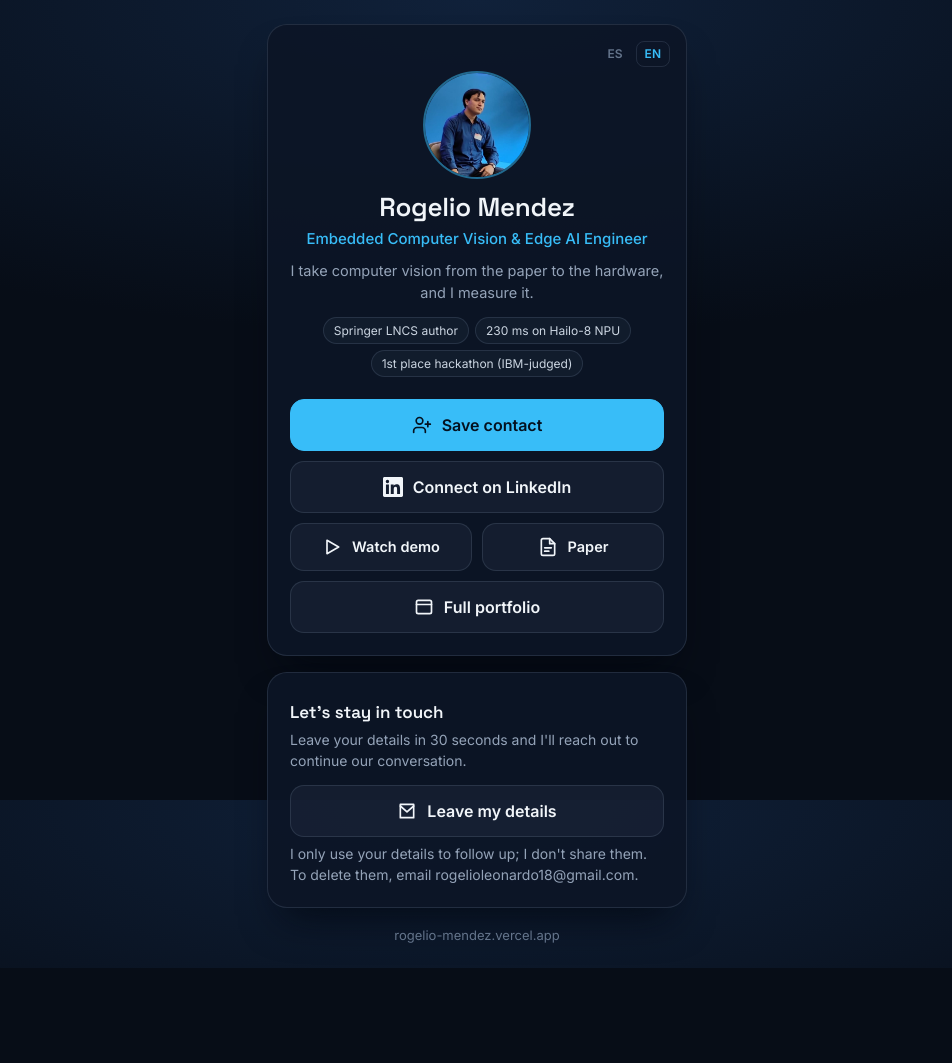
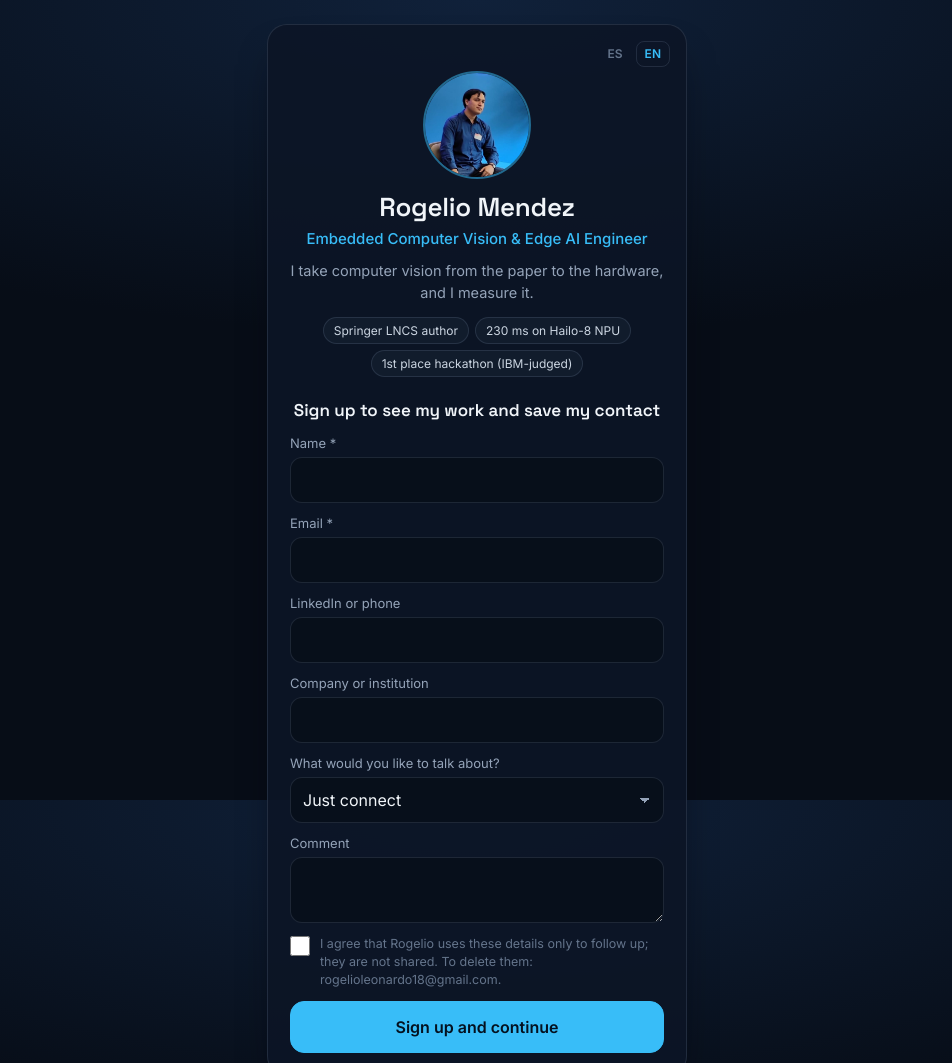
Before and after one commit to Rogelio756/rogelio-leonardo-portfolio, a website: page card.html in a window 1280 px wide. Shown: the top 1063 px of the page, without its empty margins (163-1115 px from the left). Before the commit the page ends 968 px from the top, so only its background shows below. Drawn offline with Linux system fonts and the light colour scheme.

Commit message:
feat: gated registration on /card

```diff
--- a/card.html
+++ b/card.html
@@ -85,6 +85,26 @@
     footer { text-align: center; }
     footer a { color: var(--dim); font-size: 13px; text-decoration: none; }
     footer a:hover { color: var(--cyan); }
+    .gate { margin-top: 22px; text-align: left; display: flex; flex-direction: column; gap: 12px; }
+    .gate h2 { font: 600 17px/1.3 "Space Grotesk", "Inter", sans-serif; text-align: center; margin-bottom: 2px; }
+    .gate label { display: flex; flex-direction: column; gap: 6px; font-size: 13px; color: var(--muted); }
+    .gate input:not([type="checkbox"]), .gate select, .gate textarea {
+      width: 100%; min-height: 46px; border-radius: 12px; border: 1px solid var(--edge);
+      background: rgba(7, 13, 23, 0.7); color: var(--text); font: 16px/1.3 "Inter", sans-serif;
+      padding: 11px 12px; outline: none; -webkit-appearance: none; appearance: none;
+    }
+    .gate textarea { resize: vertical; min-height: 64px; }
+    .gate select { background-image: linear-gradient(45deg, transparent 50%, var(--muted) 50%), linear-gradient(135deg, var(--muted) 50%, transparent 50%);
+      background-position: calc(100% - 18px) 50%, calc(100% - 13px) 50%; background-size: 5px 5px; background-repeat: no-repeat; padding-right: 34px; }
+    .gate input:focus, .gate select:focus, .gate textarea:focus { border-color: var(--cyan); box-shadow: 0 0 0 3px rgba(56, 189, 248, 0.18); }
+    .gate .consent { flex-direction: row; align-items: flex-start; gap: 10px; font-size: 12.5px; line-height: 1.45; color: var(--dim); }
+    .gate .consent input { width: 20px; height: 20px; margin-top: 1px; accent-color: var(--cyan); flex: none; }
+    .gate .hp { position: absolute; left: -9999px; width: 1px; height: 1px; opacity: 0; }
+    .gate .err { color: #FCA5A5; font-size: 13px; min-height: 0; }
+    .gate .err:empty { display: none; }
+    .btn[disabled] { opacity: 0.6; pointer-events: none; }
+    .thanks { color: var(--cyan); font-size: 14.5px; font-weight: 500; text-align: center; }
+    .actions[hidden], .gate[hidden], .thanks[hidden] { display: none; }
     .toast {
       position: fixed; left: 50%; bottom: max(20px, env(safe-area-inset-bottom));
       transform: translateX(-50%) translateY(20px); opacity: 0;
@@ -112,7 +132,29 @@
         <span data-i18n="proof3">1er lugar hackathon (jurado IBM)</span>
       </div>
 
-      <div class="actions">
+      <form class="gate" id="gate" novalidate>
+        <h2 data-i18n="gateTitle">Regístrate para ver mi trabajo y guardar mi contacto</h2>
+        <label><span data-i18n="fName">Nombre *</span><input name="nombre" autocomplete="name" required maxlength="120"></label>
+        <label><span data-i18n="fEmail">Correo *</span><input name="correo" type="email" autocomplete="email" inputmode="email" required maxlength="160"></label>
+        <label><span data-i18n="fContact">LinkedIn o teléfono</span><input name="contacto" maxlength="200"></label>
+        <label><span data-i18n="fCompany">Empresa o institución</span><input name="empresa" autocomplete="organization" maxlength="160"></label>
+        <label><span data-i18n="fTopic">¿De qué te gustaría hablar?</span>
+          <select name="tema">
+            <option value="Colaboración técnica" data-i18n="t1">Colaboración técnica</option>
+            <option value="Oportunidad laboral" data-i18n="t2">Oportunidad laboral</option>
+            <option value="Investigación" data-i18n="t3">Investigación</option>
+            <option value="Solo conectar" data-i18n="t4" selected>Solo conectar</option>
+          </select>
+        </label>
+        <label><span data-i18n="fComment">Comentario</span><textarea name="comentario" rows="2" maxlength="1000"></textarea></label>
+        <input class="hp" name="website" tabindex="-1" autocomplete="off" aria-hidden="true">
+        <label class="consent"><input type="checkbox" name="consent" required><span data-i18n="privacy">Acepto que Rogelio use estos datos solo para darme seguimiento; no se comparten. Para borrarlos: rogelioleonardo18@gmail.com.</span></label>
+        <p class="err" id="err" role="alert"></p>
+        <button class="btn primary" type="submit" id="submit"><span data-i18n="submit">Registrarme y continuar</span></button>
+      </form>
+
+      <div class="actions" id="actions" hidden>
+        <p class="thanks" id="thanks" data-i18n="thanks">¡Gracias! Te escribo pronto.</p>
         <a class="btn primary" href="assets/rogelio-mendez.vcf" download="Rogelio-Mendez.vcf" data-track="guardar_contacto">
           <svg viewBox="0 0 24 24" fill="none" stroke="currentColor" stroke-width="2" stroke-linecap="round" stroke-linejoin="round" aria-hidden="true"><path d="M16 21v-2a4 4 0 0 0-4-4H6a4 4 0 0 0-4 4v2"/><circle cx="9" cy="7" r="4"/><path d="M19 8v6M22 11h-6"/></svg>
           <span data-i18n="save">Guardar contacto</span>
@@ -138,72 +180,103 @@
       </div>
     </section>
 
-    <section class="card leave" aria-labelledby="leave-title">
-      <h2 id="leave-title" data-i18n="leaveTitle">¿Seguimos en contacto?</h2>
-      <p data-i18n="leaveText">Déjame tus datos en 30 segundos y te escribo para continuar la conversación.</p>
-      <a class="btn" id="leave-btn" href="#" target="_blank" rel="noopener" data-track="dejar_datos">
-        <svg viewBox="0 0 24 24" fill="none" stroke="currentColor" stroke-width="2" stroke-linecap="round" stroke-linejoin="round" aria-hidden="true"><path d="M4 4h16v16H4z"/><path d="m4 6 8 7 8-7"/></svg>
-        <span data-i18n="leaveBtn">Dejar mis datos</span>
-      </a>
-      <p class="privacy" data-i18n="privacy">Solo uso tus datos para darte seguimiento; no los comparto. Para borrarlos, escríbeme a rogelioleonardo18@gmail.com.</p>
-    </section>
-
     <footer><a href="./">rogelio-mendez.vercel.app</a></footer>
   </main>
   <div class="toast" id="toast" role="status" aria-live="polite"></div>
 
   <script>
-    // Pega aquí el enlace de tu Google Form. Mientras esté vacío, el botón abre un correo prellenado.
-    const FORM_URL = "";
-
     const T = {
       es: {
         pitch: "Llevo la visión por computadora del paper al hardware, y lo mido.",
         proof1: "Autor Springer LNCS", proof2: "230 ms en NPU Hailo-8", proof3: "1er lugar hackathon (jurado IBM)",
+        gateTitle: "Regístrate para ver mi trabajo y guardar mi contacto",
+        fName: "Nombre *", fEmail: "Correo *", fContact: "LinkedIn o teléfono", fCompany: "Empresa o institución",
+        fTopic: "¿De qué te gustaría hablar?", t1: "Colaboración técnica", t2: "Oportunidad laboral", t3: "Investigación", t4: "Solo conectar",
+        fComment: "Comentario",
+        privacy: "Acepto que Rogelio use estos datos solo para darme seguimiento; no se comparten. Para borrarlos: rogelioleonardo18@gmail.com.",
+        submit: "Registrarme y continuar", sending: "Enviando…",
+        thanks: "¡Gracias! Te escribo pronto.",
+        errName: "Escribe tu nombre.", errEmail: "Escribe un correo válido.", errConsent: "Marca la casilla de privacidad para continuar.",
+        errSend: "No pude guardar tus datos, pero puedes continuar. Si quieres, escríbeme a rogelioleonardo18@gmail.com.",
         save: "Guardar contacto", linkedin: "Conectar en LinkedIn", demo: "Ver demo", portfolio: "Portafolio completo",
-        leaveTitle: "¿Seguimos en contacto?",
-        leaveText: "Déjame tus datos en 30 segundos y te escribo para continuar la conversación.",
-        leaveBtn: "Dejar mis datos",
-        privacy: "Solo uso tus datos para darte seguimiento; no los comparto. Para borrarlos, escríbeme a rogelioleonardo18@gmail.com.",
-        saved: "Abre el archivo descargado para guardar el contacto.",
-        mailSubject: "Nos conocimos — mis datos",
-        mailBody: "Hola Rogelio,\n\nNombre:\nEmpresa o institución:\nLinkedIn o teléfono:\nMe gustaría hablar de:\n"
+        saved: "Abre el archivo descargado para guardar el contacto."
       },
       en: {
         pitch: "I take computer vision from the paper to the hardware, and I measure it.",
         proof1: "Springer LNCS author", proof2: "230 ms on Hailo-8 NPU", proof3: "1st place hackathon (IBM-judged)",
+        gateTitle: "Sign up to see my work and save my contact",
+        fName: "Name *", fEmail: "Email *", fContact: "LinkedIn or phone", fCompany: "Company or institution",
+        fTopic: "What would you like to talk about?", t1: "Technical collaboration", t2: "Job opportunity", t3: "Research", t4: "Just connect",
+        fComment: "Comment",
+        privacy: "I agree that Rogelio uses these details only to follow up; they are not shared. To delete them: rogelioleonardo18@gmail.com.",
+        submit: "Sign up and continue", sending: "Sending…",
+        thanks: "Thank you! I'll reach out soon.",
+        errName: "Please enter your name.", errEmail: "Please enter a valid email.", errConsent: "Please check the privacy box to continue.",
+        errSend: "I couldn't save your details, but you can continue. Feel free to email rogelioleonardo18@gmail.com.",
         save: "Save contact", linkedin: "Connect on LinkedIn", demo: "Watch demo", portfolio: "Full portfolio",
-        leaveTitle: "Let's stay in touch",
-        leaveText: "Leave your details in 30 seconds and I'll reach out to continue our conversation.",
-        leaveBtn: "Leave my details",
-        privacy: "I only use your details to follow up; I don't share them. To delete them, email rogelioleonardo18@gmail.com.",
-        saved: "Open the downloaded file to save the contact.",
-        mailSubject: "We met — my details",
-        mailBody: "Hi Rogelio,\n\nName:\nCompany or institution:\nLinkedIn or phone:\nI'd like to talk about:\n"
+        saved: "Open the downloaded file to save the contact."
       }
     };
 
+    const store = {
+      get(k) { try { return localStorage.getItem(k); } catch (e) { return null; } },
+      set(k, v) { try { localStorage.setItem(k, v); } catch (e) {} }
+    };
+
     let lang = (navigator.language || "es").toLowerCase().startsWith("es") ? "es" : "en";
-    try { const saved = localStorage.getItem("card-lang"); if (saved === "es" || saved === "en") lang = saved; } catch (e) {}
+    if (store.get("card-lang") === "es" || store.get("card-lang") === "en") lang = store.get("card-lang");
+    const src = (new URLSearchParams(location.search).get("src") || "directo").toLowerCase();
 
-    const leaveBtn = document.getElementById("leave-btn");
+    const form = document.getElementById("gate");
+    const actions = document.getElementById("actions");
+    const err = document.getElementById("err");
+    const submitBtn = document.getElementById("submit");
+
     function apply() {
       document.documentElement.lang = lang;
       document.querySelectorAll("[data-i18n]").forEach(el => { el.textContent = T[lang][el.dataset.i18n]; });
       document.querySelectorAll("[data-set-lang]").forEach(b => b.setAttribute("aria-pressed", String(b.dataset.setLang === lang)));
-      if (FORM_URL) {
-        leaveBtn.href = FORM_URL;
-      } else {
-        leaveBtn.href = "mailto:rogelioleonardo18@gmail.com?subject=" + encodeURIComponent(T[lang].mailSubject) + "&body=" + encodeURIComponent(T[lang].mailBody);
-        leaveBtn.removeAttribute("target");
-      }
     }
     document.querySelectorAll("[data-set-lang]").forEach(b => b.addEventListener("click", () => {
-      lang = b.dataset.setLang;
-      try { localStorage.setItem("card-lang", lang); } catch (e) {}
-      apply();
+      lang = b.dataset.setLang; store.set("card-lang", lang); apply();
     }));
+
+    function unlock(showThanks) {
+      form.hidden = true;
+      actions.hidden = false;
+      document.getElementById("thanks").hidden = !showThanks;
+    }
+
+    form.addEventListener("submit", async (e) => {
+      e.preventDefault();
+      err.textContent = "";
+      const d = Object.fromEntries(new FormData(form).entries());
+      if (!d.nombre || !d.nombre.trim()) { err.textContent = T[lang].errName; return; }
+      if (!/^[^\s@]+@[^\s@]+\.[^\s@]+$/.test((d.correo || "").trim())) { err.textContent = T[lang].errEmail; return; }
+      if (!form.consent.checked) { err.textContent = T[lang].errConsent; return; }
+      submitBtn.disabled = true;
+      submitBtn.querySelector("span").textContent = T[lang].sending;
+      try {
+        const r = await fetch("/api/lead", {
+          method: "POST",
+          headers: { "Content-Type": "application/json" },
+          body: JSON.stringify({ ...d, consent: true, origen: src, idioma: lang })
+        });
+        if (!r.ok) throw new Error("HTTP " + r.status);
+        store.set("card-registered", "1");
+        unlock(true);
+        track("registro");
+      } catch (ex) {
+        err.textContent = T[lang].errSend;
+        setTimeout(() => unlock(false), 2500);
+      } finally {
+        submitBtn.disabled = false;
+        submitBtn.querySelector("span").textContent = T[lang].submit;
+      }
+    });
+
     apply();
+    if (store.get("card-registered") === "1") unlock(false);
 
     const toast = document.getElementById("toast");
     document.querySelector('[data-track="guardar_contacto"]').addEventListener("click", () => {
@@ -213,10 +286,10 @@
     });
 
     // Eventos para analítica (Umami), si se instala después.
-    document.querySelectorAll("[data-track]").forEach(el => el.addEventListener("click", () => {
-      const src = new URLSearchParams(location.search).get("src") || "directo";
-      if (window.umami && typeof window.umami.track === "function") window.umami.track(el.dataset.track, { src });
-    }));
+    function track(name) {
+      if (window.umami && typeof window.umami.track === "function") window.umami.track(name, { src });
+    }
+    document.querySelectorAll("[data-track]").forEach(el => el.addEventListener("click", () => track(el.dataset.track)));
   </script>
 </body>
 </html>
```
